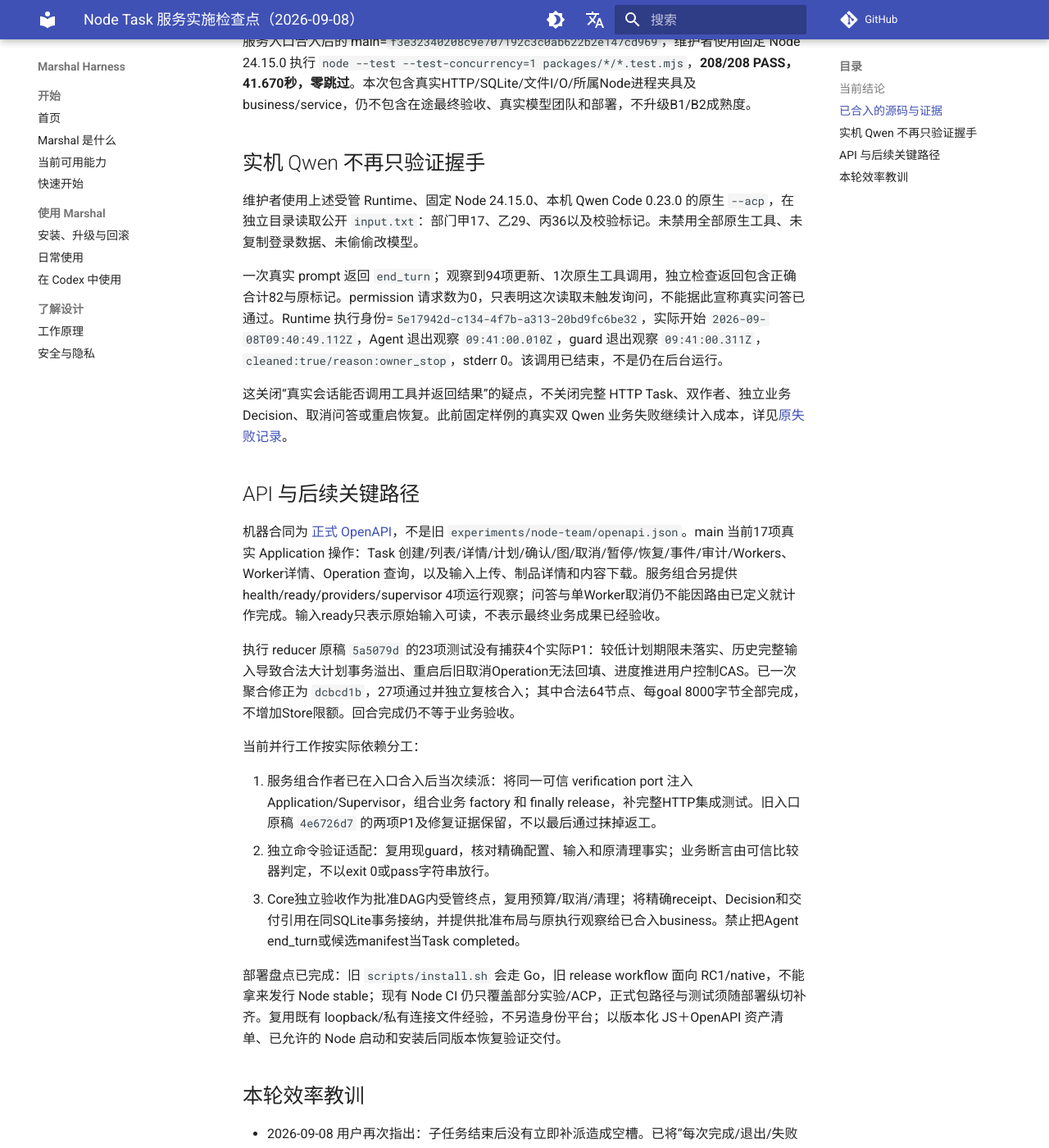
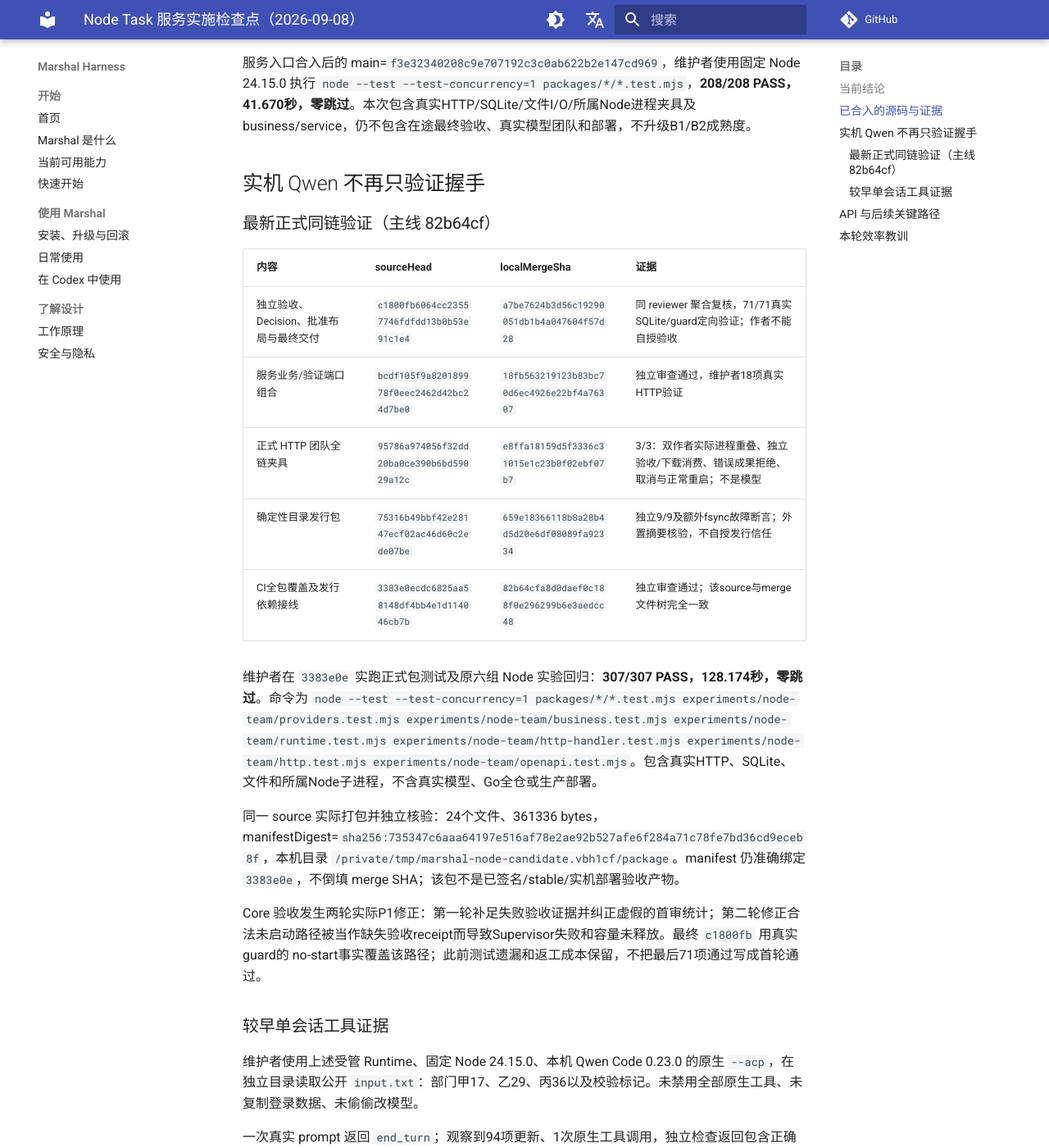
Before and after one commit to chiga0/marshal-harness, an MkDocs documentation site: the page built from docs/node-task-service-status-2026-09-08.md, in a window 1280 px wide and 1400 px high, scrolled down 2465 px. Shown: the whole window at 82% size. Built offline with MkDocs 1.6.1 and Material for MkDocs 9.7.7, drawn with Linux system fonts in a browser that asks for light colours; comment, search, counter and statistics services are not loaded; some of the changed text lies outside the part shown.

Commit message:
docs: record integrated Node team evidence and release gaps

```diff
--- a/docs/node-task-service-status-2026-09-08.md
+++ b/docs/node-task-service-status-2026-09-08.md
@@ -2,9 +2,9 @@
 
 ## 当前结论
 
-正式主线是 ADR0088 的 Node-only Task 服务，不再扩充固定订单实验。当前代码集成基线 main=`f3e32340208c9e707192c3c0ab622b2e147cd969`，已包含正式 HTTP、唯一 SQLite、Task 控制/执行 reducer、受管 ACP、Supervisor、输入上传/制品下载、不可变文件物化、通用业务文件适配、独立验证命令运行、独立 HTTP 客户端与正式服务入口。**服务组合已合入；完整自主交付和 API-STABLE 尚未完成**。B1/B2 保持 IN_PROGRESS，B3 保持 PLANNED；实验双 Pi 成功与正式组件证据分开。
+正式主线是 ADR0088 的 Node-only Task 服务，不再扩充固定订单实验。当前代码集成基线 main=`82b64cfa8d0daef0c188f0e296299b6e3aedcc48`，已包含正式 HTTP、唯一 SQLite、Task 控制/执行 reducer、受管 ACP、Supervisor、输入上传/制品下载、不可变文件物化、通用业务文件适配、独立验收/Decision/最终交付、独立 HTTP 客户端、正式服务入口与目录发行包。**正式全链 Node 进程夹具已通过；真实模型团队与 API-STABLE 尚未完成**。B1/B2 保持 IN_PROGRESS，B3 保持 PLANNED；实验双 Pi 成功与正式组件证据分开。
 
-最新已知 origin/main=`ba2196bea33e6f007809f75f9671928c892bfa11`（此前 fetch 结果，本检查点未重新查询远端），pendingRemoteSync=true。本表记录的是本地 merge，不表示远端 main 已同步、CI 已运行或已发行。
+2026-09-08 20:03 CST 已实际将 main 从 `ba2196b` 推送至 `82b64cfa8d0daef0c188f0e296299b6e3aedcc48`；本机 main 与 origin/main 一致，以上代码 pendingRemoteSync=false。[Node team CI](https://github.com/chiga0/marshal-harness/actions/runs/34223961302)已通过，通用[CI](https://github.com/chiga0/marshal-harness/actions/runs/34223961248)最近查询仍运行中。推送/测试不等于正式发行；以下历史检查点保留原范围。
 
 ## 已合入的源码与证据
 
@@ -37,6 +37,24 @@
 
 ## 实机 Qwen 不再只验证握手
 
+### 最新正式同链验证（主线 82b64cf）
+
+| 内容 | sourceHead | localMergeSha | 证据 |
+| --- | --- | --- | --- |
+| 独立验收、Decision、批准布局与最终交付 | `c1800fb6064cc23557746fdfdd13b0b53e91c1e4` | `a7be7624b3d56c19290051db1b4a047604f57d28` | 同 reviewer 聚合复核，71/71真实SQLite/guard定向验证；作者不能自授验收 |
+| 服务业务/验证端口组合 | `bcdf105f9a820189978f0eec2462d42bc24d7be0` | `18fb563219123b83bc70d6ec4926e22bf4a76307` | 独立审查通过，维护者18项真实HTTP验证 |
+| 正式 HTTP 团队全链夹具 | `95786a974056f32dd20ba0ce390b6bd59029a12c` | `e8ffa18159d5f3336c31015e1c23b0f02ebf07b7` | 3/3：双作者实际进程重叠、独立验收/下载消费、错误成果拒绝、取消与正常重启；不是模型 |
+| 确定性目录发行包 | `75316b49bbf42e28147ecf02ac46d60c2ede07be` | `659e18366118b8a28b4d5d20e6df08089fa92334` | 独立9/9及额外fsync故障断言；外置摘要核验，不自授发行信任 |
+| CI全包覆盖及发行依赖接线 | `3383e0ecdc6825aa58148df4bb4e1d114046cb7b` | `82b64cfa8d0daef0c188f0e296299b6e3aedcc48` | 独立审查通过；该source与merge文件树完全一致 |
+
+维护者在 `3383e0e` 实跑正式包测试及原六组 Node 实验回归：**307/307 PASS，128.174秒，零跳过**。命令为 `node --test --test-concurrency=1 packages/*/*.test.mjs experiments/node-team/providers.test.mjs experiments/node-team/business.test.mjs experiments/node-team/runtime.test.mjs experiments/node-team/http-handler.test.mjs experiments/node-team/http.test.mjs experiments/node-team/openapi.test.mjs`。包含真实HTTP、SQLite、文件和所属Node子进程，不含真实模型、Go全仓或生产部署。
+
+同一 source 实际打包并独立核验：24个文件、361336 bytes，manifestDigest=`sha256:735347c6aaa64197e516af78e2ae92b527afe6f284a71c78fe7bd36cd9eceb8f`，本机目录 `/private/tmp/marshal-node-candidate.vbh1cf/package`。manifest 仍准确绑定 `3383e0e`，不倒填 merge SHA；该包不是已签名/stable/实机部署验收产物。
+
+Core 验收发生两轮实际P1修正：第一轮补足失败验收证据并纠正虚假的首审统计；第二轮修正合法未启动路径被当作缺失验收receipt而导致Supervisor失败和容量未释放。最终 `c1800fb` 用真实guard的 no-start事实覆盖该路径；此前测试遗漏和返工成本保留，不把最后71项通过写成首轮通过。
+
+### 较早单会话工具证据
+
 维护者使用上述受管 Runtime、固定 Node 24.15.0、本机 Qwen Code 0.23.0 的原生 `--acp`，在独立目录读取公开 `input.txt`：部门甲17、乙29、丙36以及校验标记。未禁用全部原生工具、未复制登录数据、未偷偷改模型。
 
 一次真实 prompt 返回 `end_turn`；观察到94项更新、1次原生工具调用，独立检查返回包含正确合计82与原标记。permission 请求数为0，只表明这次读取未触发询问，不能据此宣称真实问答已通过。Runtime 执行身份=`5e17942d-c134-4f7b-a313-20bd9fc6be32`，实际开始 `2026-09-08T09:40:49.112Z`，Agent 退出观察 `09:41:00.010Z`，guard 退出观察 `09:41:00.311Z`，`cleaned:true/reason:owner_stop`，stderr 0。该调用已结束，不是仍在后台运行。
@@ -49,13 +67,11 @@
 
 执行 reducer 原稿 `5a5079d` 的23项测试没有捕获4个实际P1：较低计划期限未落实、历史完整输入导致合法大计划事务溢出、重启后旧取消Operation无法回填、进度推进用户控制CAS。已一次聚合修正为 `dcbcd1b`，27项通过并独立复核合入；其中合法64节点、每goal 8000字节全部完成，不增加Store限额。回合完成仍不等于业务验收。
 
-当前并行工作按实际依赖分工：
+接下来的并行工作是：正式HTTP真实Qwen规划→一次批准→双作者→独立检查/下载消费；B2按ADR0086/0088实现批准前有限关键问答；准备同资产Linux服务验证。共享Application由单一作者修改，验收驱动与发行检查不写其scope。
 
-1. 服务组合作者已在入口合入后当次续派：将同一可信 verification port 注入 Application/Supervisor，组合业务 factory 和 finally release，补完整HTTP集成测试。旧入口原稿 `4e6726d7` 的两项P1及修复证据保留，不以最后通过抹掉返工。
-2. 独立命令验证适配：复用现guard，核对精确配置、输入和原清理事实；业务断言由可信比较器判定，不以exit 0或pass字符串放行。
-3. Core独立验收作为批准DAG内受管终点，复用预算/取消/清理；将精确receipt、Decision和交付引用在同SQLite事务接纳，并提供批准布局与原执行观察给已合入business。禁止把Agent end_turn或候选manifest当Task completed。
+真实Qwen团队驱动是待执行的验收工具，不是新增成功证据。仅按 Mac ordinary-user dogfood 使用已有原生登录；权限回调不是OS隔离，Worker/Publisher凭证分离仍未证明，不能宣称production。问答、单Worker取消、第二Adapter、完整恢复及声明平台发行仍有未完成项。
 
-部署盘点已完成：旧 `scripts/install.sh` 会走 Go，旧 release workflow 面向 RC1/native，不能拿来发行 Node stable；现有 Node CI 仍只覆盖部分实验/ACP，正式包路径与测试须随部署纵切补齐。复用既有 loopback/私有连接文件经验，不另造身份平台；以版本化 JS＋OpenAPI 资产清单、已允许的 Node 启动和安装后同版本恢复验证交付。
+部署盘点已完成：旧 `scripts/install.sh` 会走 Go，旧 release workflow 面向 RC1/native，不能拿来发行 Node stable。新的 Node CI 已纳入正式包路径及全部包测试；远端执行结果另行核对，不拿本地测试替代。发行目录及外置摘要核验已实现，安装后同版本恢复和声明平台实机验证继续推进。
 
 ## 本轮效率教训
 
```
Also changed, not shown: docs/agent-team-service-milestones.md (+1 -1 lines), docs/roadmap-status.md (+4 -4 lines).
